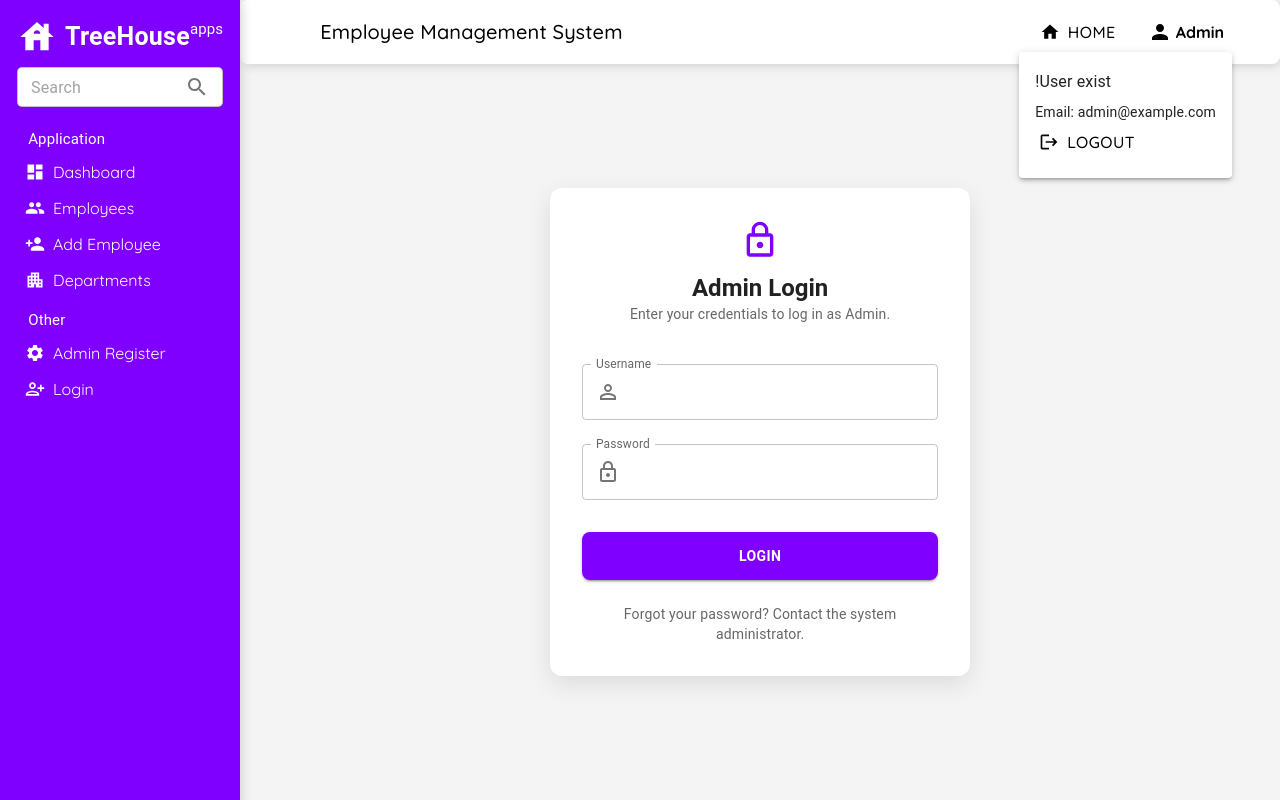
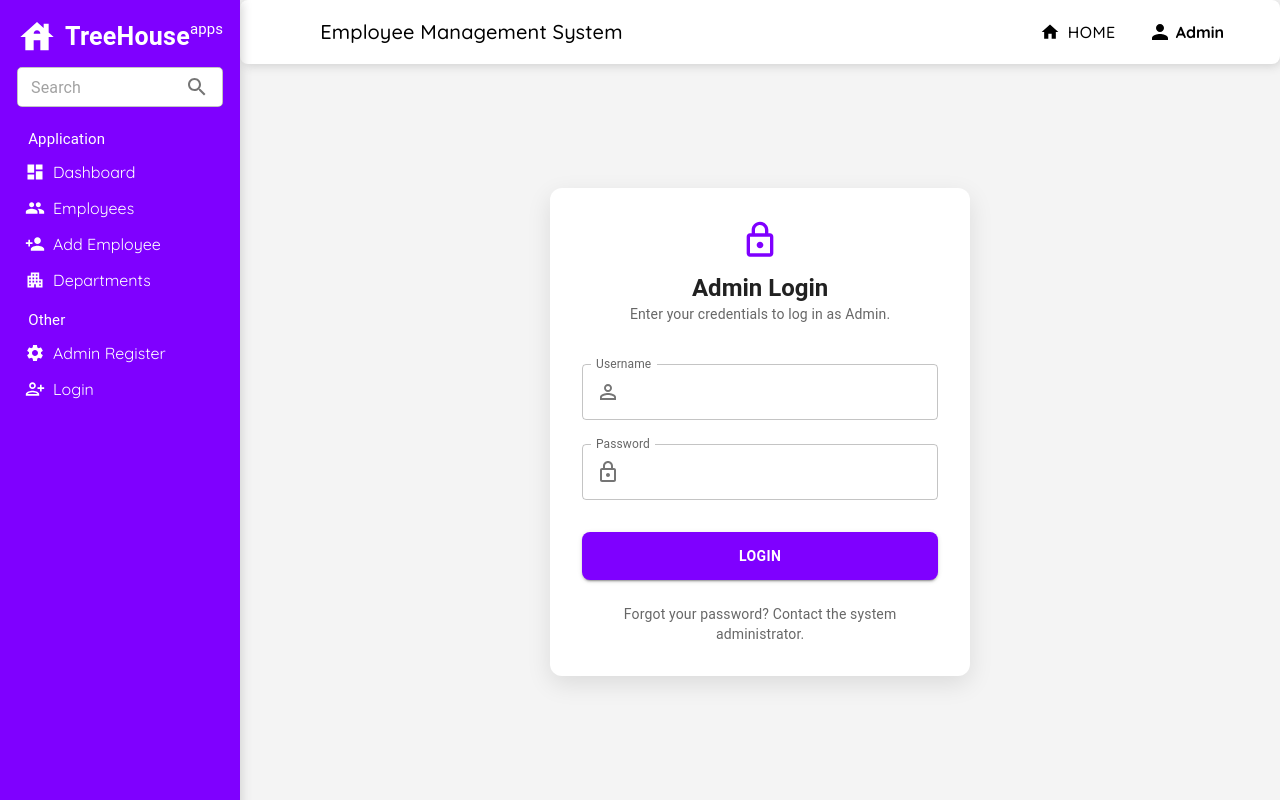
Before and after one commit to treehouseapps/Employee-Management-System, a Next.js app: page /login in a window 1280 px wide. Built offline with nearby package versions, Linux system fonts and the light colour scheme.

Commit message:
updating the user context

```diff
--- a/components/navbar.jsx
+++ b/components/navbar.jsx
@@ -6,7 +6,7 @@ import { useUserData } from '../context/userContext'
 
 function Navbar() {
     const { user, setUser } = useUserData()
-    const [profile, setProfile] = useState(true)
+    const [profile, setProfile] = useState(false)
     const anchorRef = useRef(null);
     return (
         <Box sx={{ margin: '0 auto', width: '100%' }}>
```
